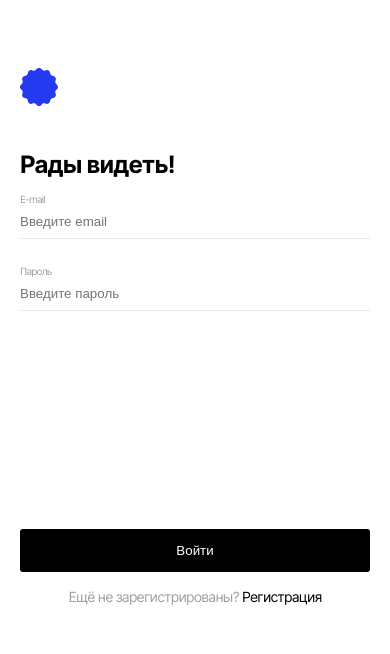
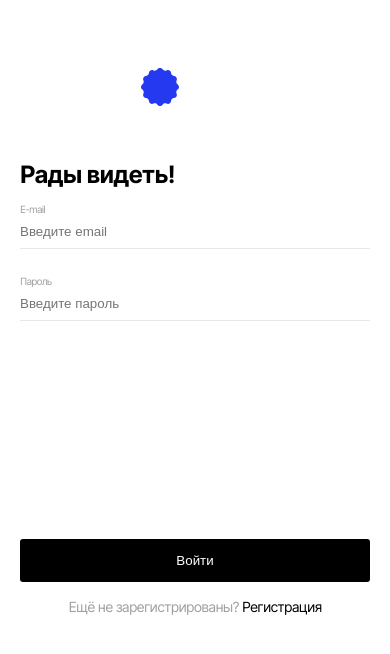
Before and after one commit to tatkuptcova/movies-explorer-frontend, a React (Create React App) app: page /signin in a window 390 px wide. Shown: the top 654 px of the page. Built offline with nearby package versions, Linux system fonts and the light colour scheme.

Commit message:
singform logo center

```diff
--- a/src/components/Header/Header.css
+++ b/src/components/Header/Header.css
@@ -61,4 +61,4 @@
     .header {
       width: calc(100vw - 42px);
     }
-  }
+}
--- a/src/components/SignForm/SignForm.css
+++ b/src/components/SignForm/SignForm.css
@@ -102,4 +102,8 @@
         max-width: 100%;
         margin: auto;
     }
+
+    .signform__logo {
+        padding: 0px 121px 10px;
+    }
 }
```
